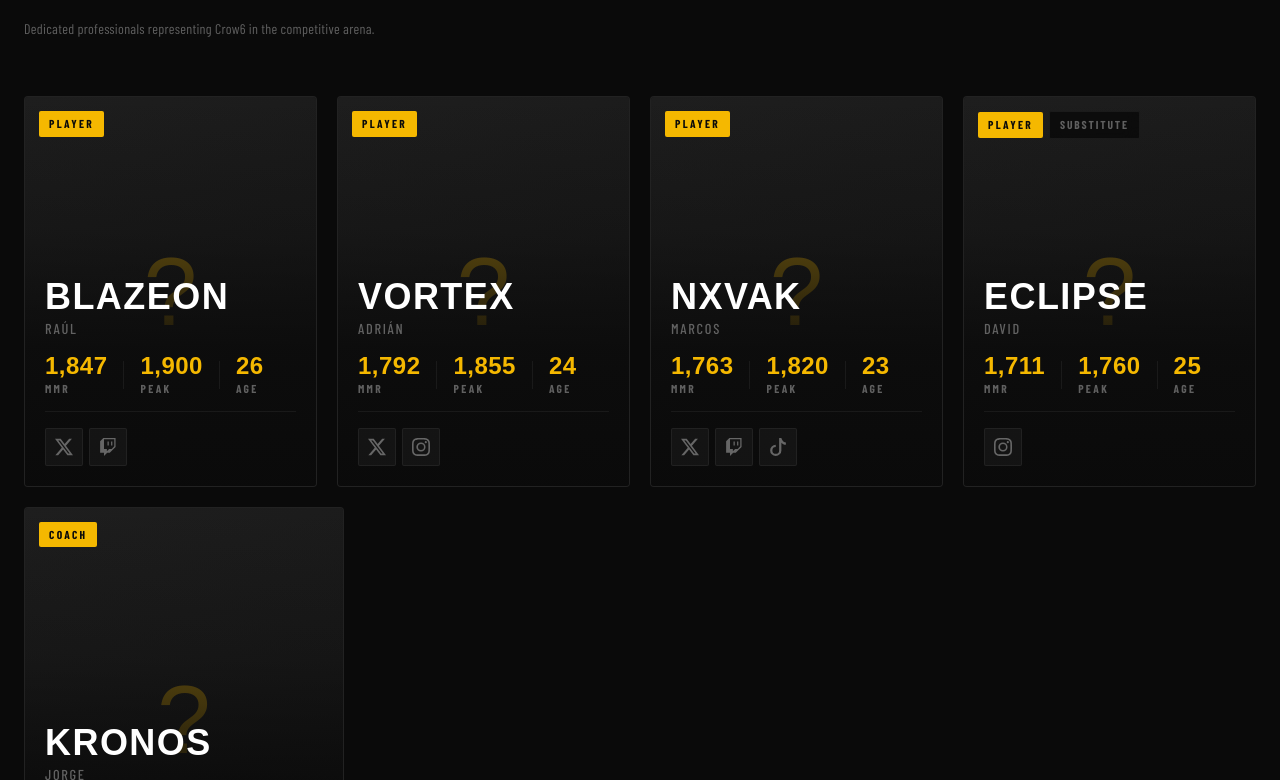
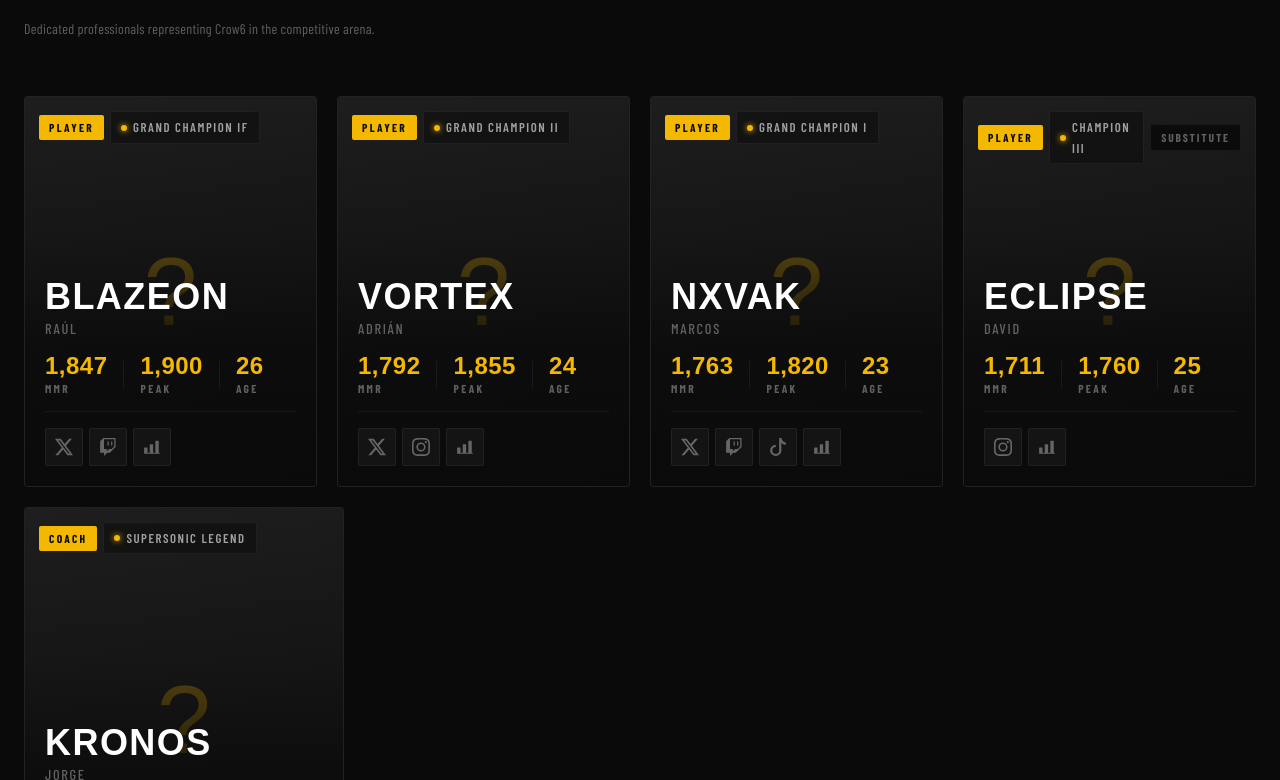
Before and after one commit to Rasobe/crow6esports-web, a Next.js app: page /en in a window 1280 px wide. Shown: the part 980-1760 px from the top of the page. Built offline with nearby package versions, Linux system fonts and the light colour scheme; a web font is replaced by a local one.

Commit message:
feat: show rank badge and RLTracker link in PlayerCard

```diff
--- a/src/components/ui/player-card/PlayerCard.tsx
+++ b/src/components/ui/player-card/PlayerCard.tsx
@@ -1,7 +1,7 @@
 "use client";
 
 import Image from "next/image";
-import { useTranslations } from "next-intl";
+import { useLocale, useTranslations } from "next-intl";
 import { Player, PlayerType, PlayerStatus } from "@/types/Player";
 import {
   IconX,
@@ -9,16 +9,13 @@ import {
   IconTwitch,
   IconTikTok,
   IconYouTube,
+  IconRLTracker,
 } from "@/components/ui/icons";
+import { getAge, getActiveSocialLinks, SocialPlatform } from "./player-card.utils";
 import "./player-card.scss";
 
 interface PlayerCardProps {
   player: Player;
-}
-
-function getAge(birthYear: number | null): number | null {
-  if (!birthYear) return null;
-  return new Date().getFullYear() - birthYear;
 }
 
 const ROLE_KEY: Record<PlayerType, string> = {
@@ -35,29 +32,24 @@ const STATUS_KEY: Record<PlayerStatus, string | null> = {
   former: "status_former",
 };
 
+const SOCIAL_ICONS: Record<SocialPlatform, typeof IconX> = {
+  twitter: IconX,
+  instagram: IconInstagram,
+  twitch: IconTwitch,
+  tiktok: IconTikTok,
+  youtube: IconYouTube,
+  rltracker: IconRLTracker,
+};
+
 export function PlayerCard({ player }: PlayerCardProps) {
   const t = useTranslations("home.playerCard");
+  const locale = useLocale();
   const age = getAge(player.birthYear);
-  const { socials, stats } = player;
+  const { stats } = player;
 
   const roleLabel = t(ROLE_KEY[player.type]);
   const statusKey = STATUS_KEY[player.status];
-
-  const socialLinks = [
-    { href: socials.twitter, icon: <IconX size={16} />, label: "Twitter / X" },
-    {
-      href: socials.instagram,
-      icon: <IconInstagram size={16} />,
-      label: "Instagram",
-    },
-    { href: socials.twitch, icon: <IconTwitch size={16} />, label: "Twitch" },
-    { href: socials.tiktok, icon: <IconTikTok size={16} />, label: "TikTok" },
-    {
-      href: socials.youtube,
-      icon: <IconYouTube size={16} />,
-      label: "YouTube",
-    },
-  ].filter((s) => s.href && !s.href.includes("..."));
+  const socialLinks = getActiveSocialLinks(player.socials);
 
   return (
     <article className="player-card">
@@ -83,6 +75,10 @@ export function PlayerCard({ player }: PlayerCardProps) {
       {/* ── Top badges ── */}
       <div className="player-card__top">
         <span className="player-card__role">{roleLabel}</span>
+        <span className="player-card__rank">
+          <span className="player-card__rank-dot" aria-hidden="true" />
+          {stats.rank}
+        </span>
         {statusKey && (
           <span className="player-card__status">{t(statusKey)}</span>
         )}
@@ -101,14 +97,14 @@ export function PlayerCard({ player }: PlayerCardProps) {
         <div className="player-card__stats">
           <div className="player-card__stat">
             <span className="player-card__stat-value">
-              {stats.mmr.toLocaleString("en-US")}
+              {stats.mmr.toLocaleString(locale)}
             </span>
             <span className="player-card__stat-label">{t("stat_mmr")}</span>
           </div>
           <div className="player-card__stat-divider" />
           <div className="player-card__stat">
             <span className="player-card__stat-value">
-              {stats.peak.toLocaleString("en-US")}
+              {stats.peak.toLocaleString(locale)}
             </span>
             <span className="player-card__stat-label">{t("stat_peak")}</span>
           </div>
@@ -126,19 +122,22 @@ export function PlayerCard({ player }: PlayerCardProps) {
         {/* Social links */}
         {socialLinks.length > 0 && (
           <div className="player-card__socials">
-            {socialLinks.map((s) => (
+            {socialLinks.map((s) => {
+              const Icon = SOCIAL_ICONS[s.platform];
+              return (
                 <a
-                key={s.label}
-                href={s.href ?? undefined}
+                  key={s.platform}
+                  href={s.href}
                   target="_blank"
                   rel="noopener noreferrer"
                   className="player-card__social-link"
                   aria-label={s.label}
                   title={s.label}
                 >
-                {s.icon}
+                  <Icon size={16} />
                 </a>
-            ))}
+              );
+            })}
           </div>
         )}
       </div>
```
Also changed, not shown: 1 other file (tests, documents, lock files or other folders). Lines whose indentation alone changed are shown as unchanged.
